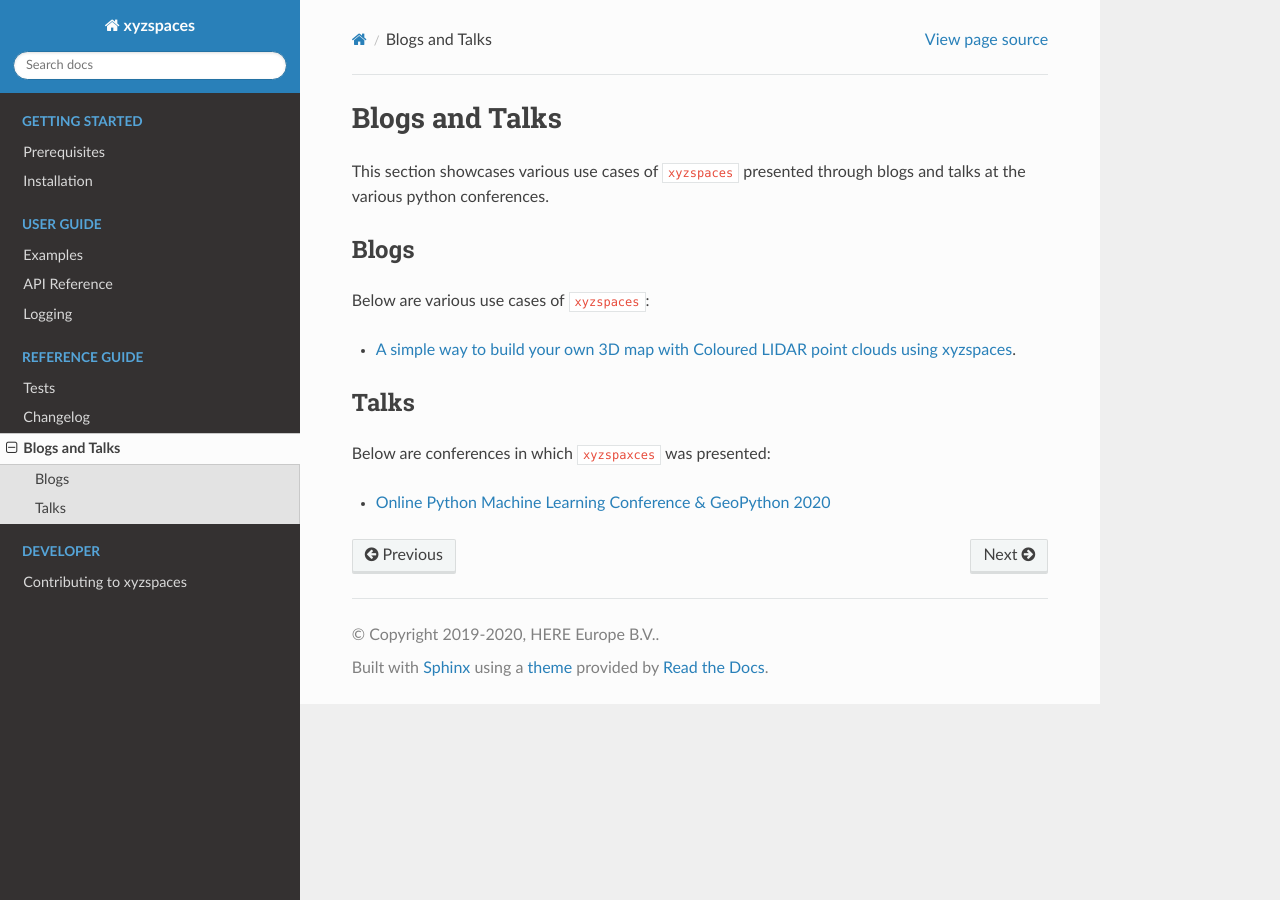
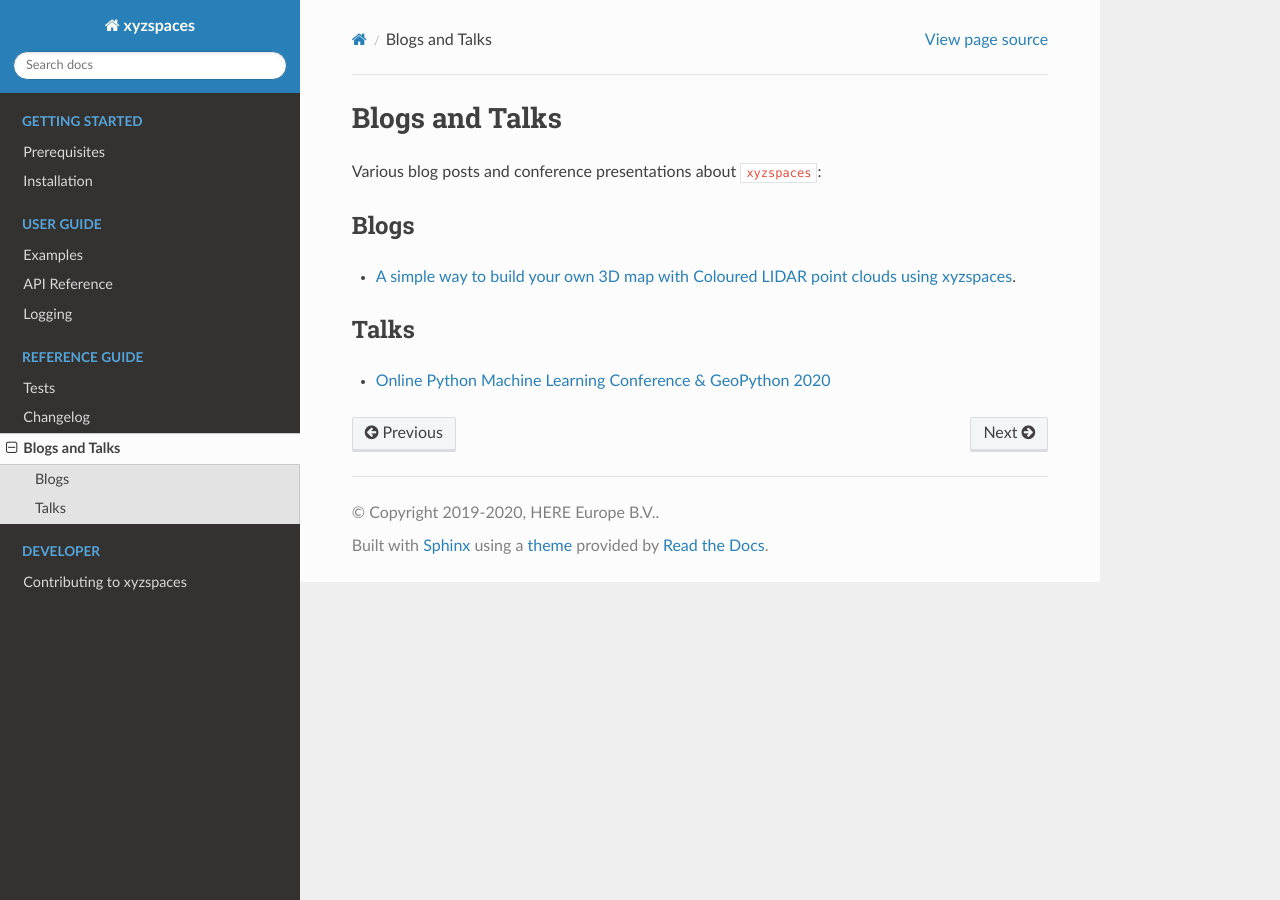
Before and after one commit to heremaps/xyz-spaces-python, a Sphinx documentation site: the page built from docs/source/blogs_talks.rst, in a window 1280 px wide. Built offline with Sphinx 7.4.7 and the Read the Docs theme 2.0.0, drawn with Linux system fonts in a browser that asks for light colours.

Commit message:
updated blogs rst as per review comments
Signed-off-by: Kharude, Sachin <sachin.kharude@here.com>

```diff
--- a/docs/source/blogs_talks.rst
+++ b/docs/source/blogs_talks.rst
@@ -1,11 +1,9 @@
 Blogs and Talks
 ===============
-This section showcases various use cases of ``xyzspaces`` presented through blogs and talks at the various python
-conferences.
+Various blog posts and conference presentations about ``xyzspaces``:
 
 Blogs
 -----
-Below are various use cases of ``xyzspaces``:
 
 - `A simple way to build your own 3D map with Coloured LIDAR point clouds using xyzspaces`_.
 
@@ -14,7 +12,6 @@ Below are various use cases of ``xyzspaces``:
 
 Talks
 -----
-Below are conferences in which ``xyzspaxces`` was presented:
 
 - `Online Python Machine Learning Conference & GeoPython 2020`_
 
```
